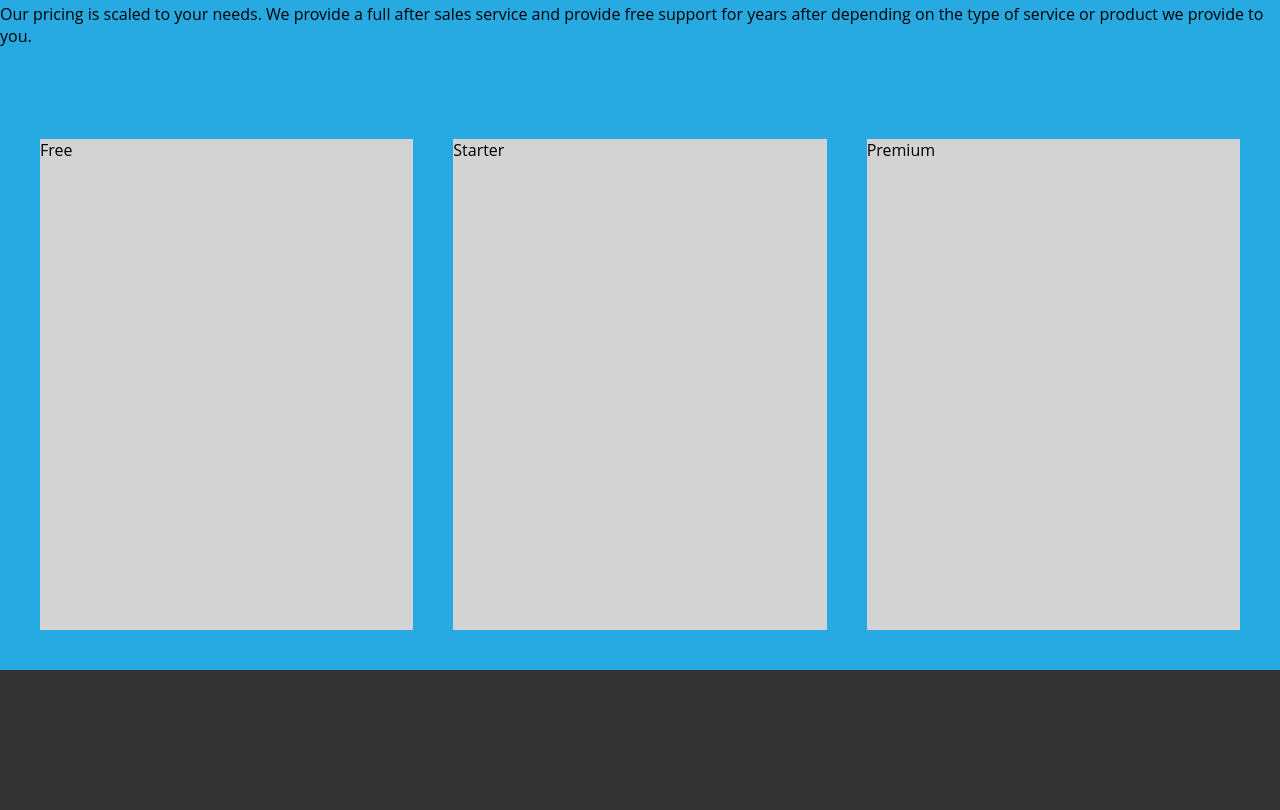
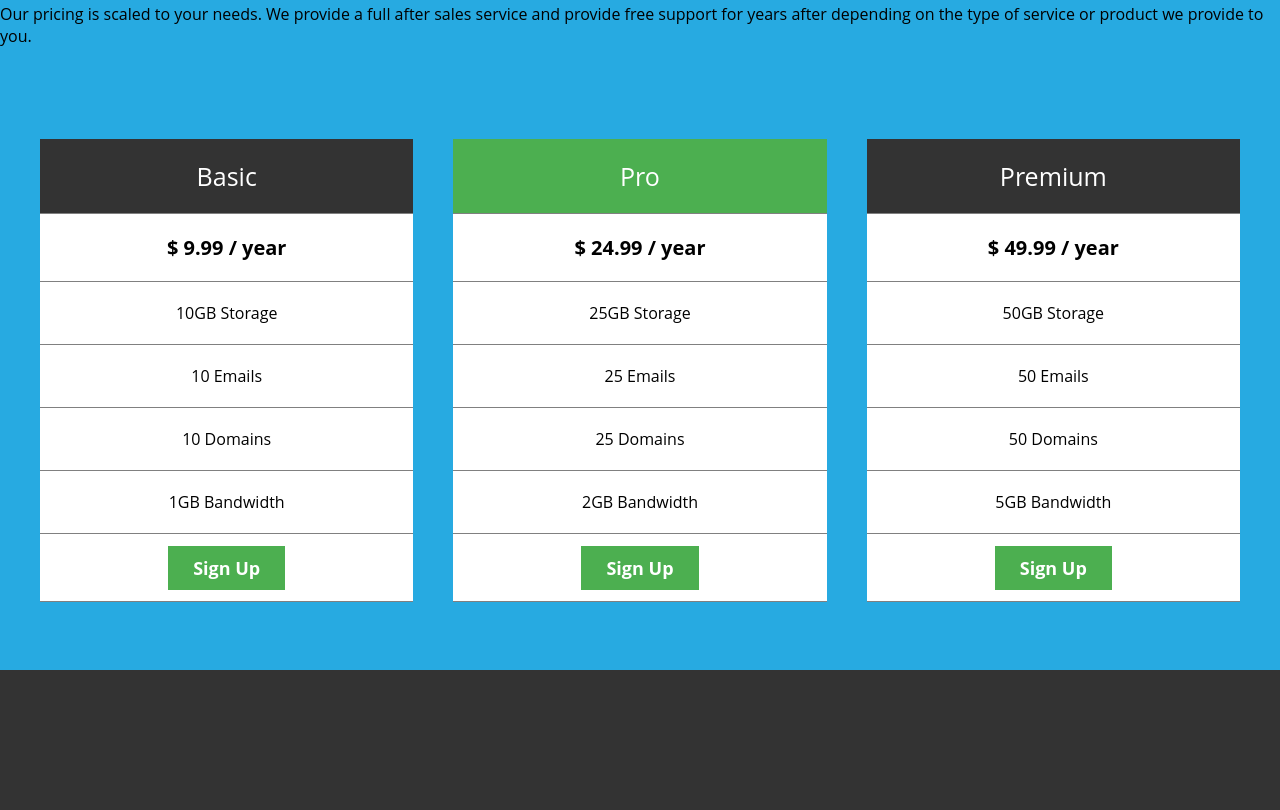
Before and after one commit to Frazl/DCU-DIME-2018-Website, a plain HTML site: page index.html in a window 1280 px wide. Shown: the part 1730-2540 px from the top of the page. Drawn offline with nearby package versions, Linux system fonts and the light colour scheme; a script that the page names is missing.

Commit message:
[MOD] columns

```diff
--- a/index.html
+++ b/index.html
@@ -75,9 +75,47 @@
                 after depending on the type of service or product we provide to you.</p>
         </div>
         <div class="columns">
-            <div class="col" id="col1">Free</div>
-            <div class="col" id="col2">Starter</div>
-            <div class="col" id="col3">Premium</div>
+            <div class="column">
+                <ul class="price">
+                    <li class="header">Basic</li>
+                    <li class="grey">$ 9.99 / year</li>
+                    <li>10GB Storage</li>
+                    <li>10 Emails</li>
+                    <li>10 Domains</li>
+                    <li>1GB Bandwidth</li>
+                    <li class="grey">
+                        <a href="#" class="button">Sign Up</a>
+                    </li>
+                </ul>
+            </div>
+
+            <div class="column">
+                <ul class="price">
+                    <li class="header" style="background-color:#4CAF50">Pro</li>
+                    <li class="grey">$ 24.99 / year</li>
+                    <li>25GB Storage</li>
+                    <li>25 Emails</li>
+                    <li>25 Domains</li>
+                    <li>2GB Bandwidth</li>
+                    <li class="grey">
+                        <a href="#" class="button">Sign Up</a>
+                    </li>
+                </ul>
+            </div>
+
+            <div class="column">
+                <ul class="price">
+                    <li class="header">Premium</li>
+                    <li class="grey">$ 49.99 / year</li>
+                    <li>50GB Storage</li>
+                    <li>50 Emails</li>
+                    <li>50 Domains</li>
+                    <li>5GB Bandwidth</li>
+                    <li class="grey">
+                        <a href="#" class="button">Sign Up</a>
+                    </li>
+                </ul>
+            </div>
         </div>
     </div>
 
--- a/utils/style.css
+++ b/utils/style.css
@@ -95,8 +95,51 @@ ul.topnav li.right {float: right;}
     padding: 5vh;
 }
 
-.columns .col {
-    background: #D3D3D3;
+.price {
+    list-style-type: none;
+    /* border: 1px solid #333; */
+    margin: 0;
+    padding: 0;
+    -webkit-transition: 0.3s;
+    transition: 0.3s;
+}
+
+.price:hover {
+    box-shadow: 0 8px 12px 0 rgba(0,0,0,0.2)
+}
+
+.price .header {
+    background-color: #333;
+    color: white;
+    font-size: 25px;
+}
+
+.price li {
+    border-bottom: 1px solid grey;
+    background-color: white;
+    padding: 20px;
+    text-align: center;
+}
+
+.price .grey {
+    font-size: 20px;
+    font-weight: bold;
+}
+
+.button {
+    background-color: #4CAF50;
+    border: none;
+    color: white;
+    padding: 10px 25px;
+    text-align: center;
+    text-decoration: none;
+    font-size: 18px;
+}
+
+@media only screen and (max-width: 600px) {
+    .columns {
+        width: 100%;
+    }
 }
 
 
```
